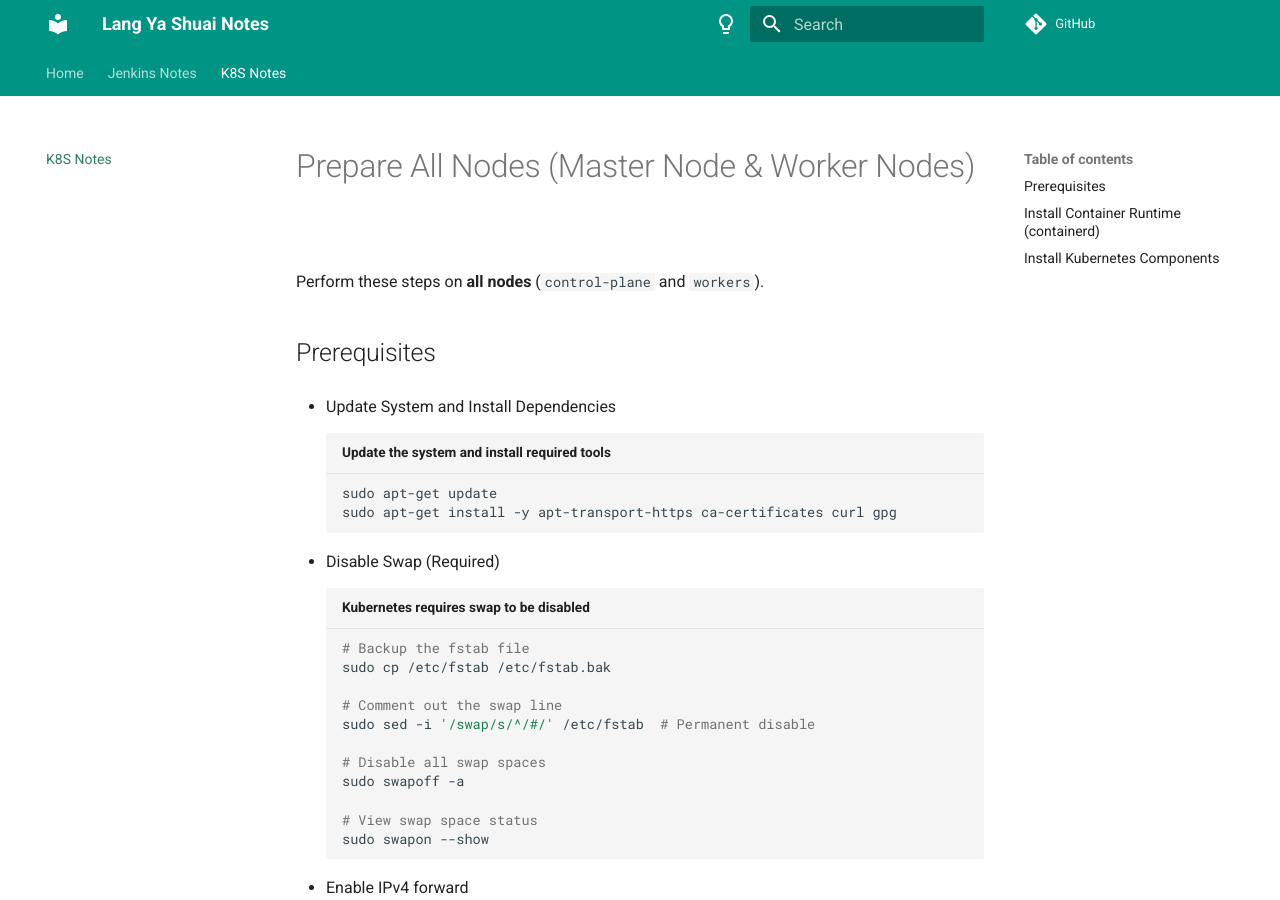
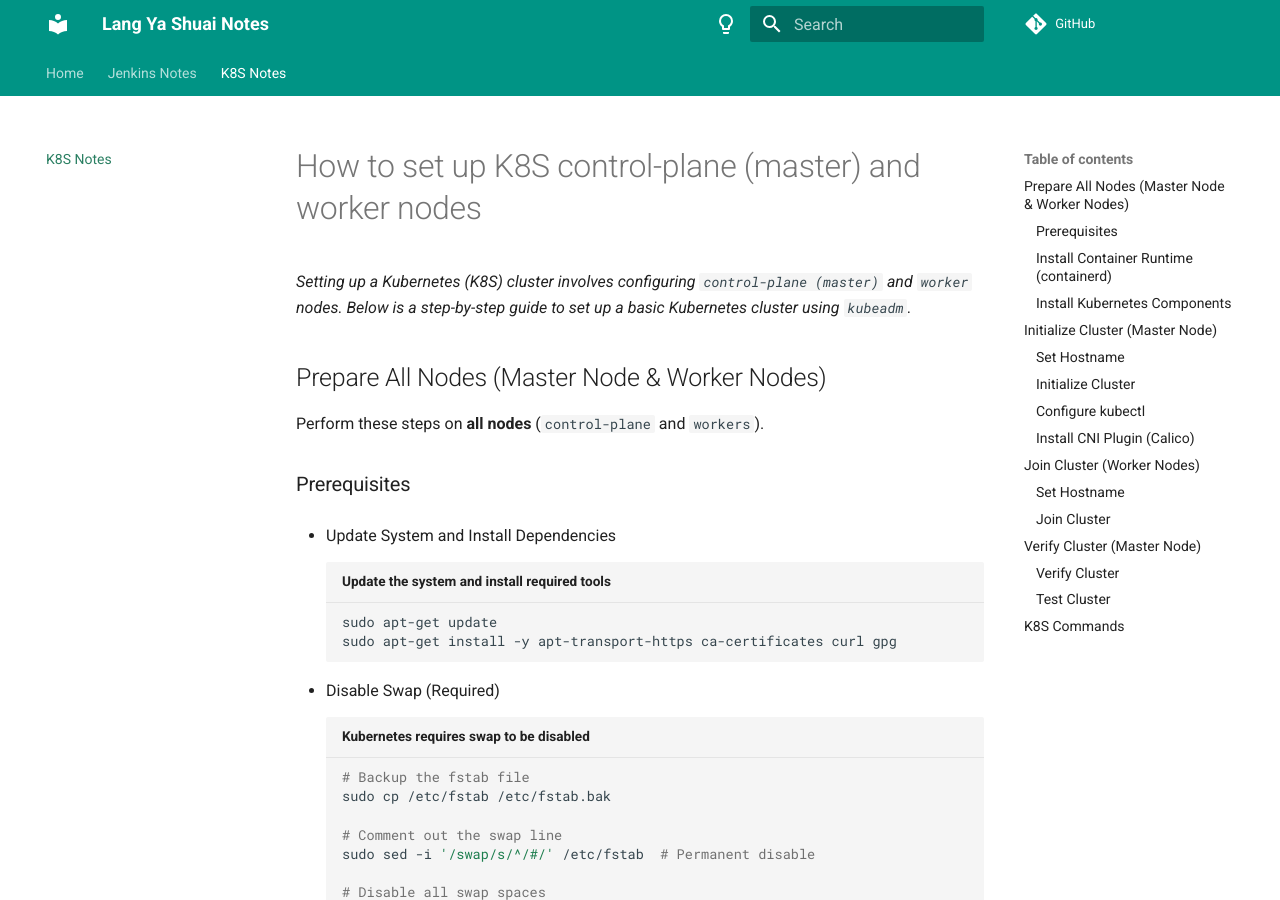
Before and after one commit to zhouushe/notes, an MkDocs documentation site: the page built from docs/k8s.md, in a window 1280 px wide and 900 px high. Built offline with MkDocs 1.6.1 and Material for MkDocs 9.7.7, drawn with Linux system fonts in a browser that asks for light colours; comment, search, counter and statistics services are not loaded.

Commit message:
Update k8s.md

````diff
--- a/docs/k8s.md
+++ b/docs/k8s.md
@@ -1,7 +1,10 @@
-# Prepare All Nodes (Master Node & Worker Nodes)
+# How to set up K8S control-plane (master) and worker nodes
+*Setting up a Kubernetes (K8S) cluster involves configuring `control-plane (master)` and `worker` nodes. Below is a step-by-step guide to set up a basic Kubernetes cluster using `kubeadm`.*
+
+## Prepare All Nodes (Master Node & Worker Nodes)
 Perform these steps on **all nodes** (`control-plane` and `workers`).
 
-## Prerequisites
+### Prerequisites
 - Update System and Install Dependencies
 ```bash title="Update the system and install required tools"
 sudo apt-get update
@@ -29,7 +32,7 @@ sudo sed -i 's/^#*net.ipv4.ip_forward=1/net.ipv4.ip_forward = 1/' /etc/sysctl.co
 sudo sysctl -p
 ```
 
-## Install Container Runtime (containerd)
+### Install Container Runtime (containerd)
 - Install containerd
 ```bash title="Install containerd"
 # Install containerd
@@ -54,7 +57,7 @@ sudo systemctl restart containerd
 sudo systemctl enable containerd
 ```
 
-## Install Kubernetes Components
+### Install Kubernetes Components
 - Add Kubernetes APT repository
 ```bash title="Add Kubernetes APT repository"
 curl -fsSL https://pkgs.k8s.io/core:/stable:/v1.32/deb/Release.key | sudo gpg --dearmor -o /etc/apt/keyrings/kubernetes-apt-keyring.gpg
@@ -68,10 +71,10 @@ sudo apt install -y kubelet kubeadm kubectl
 sudo apt-mark hold kubelet kubeadm kubectl  # Prevent auto-upgrades
 ```
 
-# Initialize Cluster (Master Node)
+## Initialize Cluster (Master Node)
 Perform these steps **only on the control-plane node**.
 
-## Set Hostname
+### Set Hostname
 Set unique hostnames (e.g., `k8s-control-plane`)
 ```bash title="Set Hostname"
 # Set a unique hostname
@@ -84,7 +87,7 @@ hostnamectl status
 hostnamectl set-hostname ""
 ```
 
-## Initialize Cluster
+### Initialize Cluster
 - Initialize the control-plane with `kubeadm`
 ```bash title="Initialize the control-plane with kubeadm"
 # sudo kubeadm init --pod-network-cidr=<cidr> --control-plane-endpoint=<control-plane-ip>
@@ -106,7 +109,7 @@ sudo kubeadm init --pod-network-cidr=10.227.0.0/16 --control-plane-endpoint=10.2
 └── pki/                     # Directory for certificates and keys
 ```
 
-## Configure kubectl
+### Configure kubectl
 - Set up the admin configuration
 ```bash title="Set up the admin configuration"
 mkdir -p $HOME/.kube
@@ -116,7 +119,7 @@ sudo chown $(id -u):$(id -g) $HOME/.kube/config
 export KUBECONFIG=/etc/kubernetes/admin.conf
 ```
 
-## Install CNI Plugin (Calico)
+### Install CNI Plugin (Calico)
 - Apply CNI network
 ```bash title="Apply CNI network"
 # Option#1: Apply Calico network
@@ -134,16 +137,16 @@ kubectl apply -f kube-flannel.yml
 kubectl get pods -n kube-system --watch
 ```
 
-# Join Cluster (Worker Nodes)
+## Join Cluster (Worker Nodes)
 Perform these steps on **each worker node**.
 
-## Set Hostname
+### Set Hostname
 Set unique hostnames (e.g., `k8s-worker1`, `k8s-worker2`)
 ```bash title="Set unique hostname"
 sudo hostnamectl set-hostname k8s-worker1
 ```
 
-## Join Cluster
+### Join Cluster
 Run the `kubeadm join` command from the control-plane node’s `kubeadm init` output.
 ```bash title="Join cluster"
 # sudo kubeadm join <control-plane-ip>:6443 --token <token> --discovery-token-ca-cert-hash sha256:<hash>
@@ -155,17 +158,17 @@ sudo kubeadm join 10.227.xxx.xxx:6443 --token 2ln8mt.1d91gun25pjdjvz8 --discover
     sudo kubeadm reset
     ```
 
-# Verify Cluster (Master Node)
+## Verify Cluster (Master Node)
 Perform these steps **only on the control-plane node**.
 
-## Verify Cluster
+### Verify Cluster
 On the **control-plane node**, check `node` status.
 ```bash title="Verify cluster"
 kubectl get nodes
 ```
 All nodes should appear in the `Ready` state.
 
-## Test Cluster
+### Test Cluster
 -  Deploy nginx application
 ```bash title="Deploy nginx application"
 kubectl create deployment nginx --image=nginx --replicas=2
@@ -187,7 +190,7 @@ curl http://$NODE_IP:$NODE_PORT
 ```
 Access Nginx using any node’s IP and the assigned `NodePort`.
 
-# K8S Commands
+## K8S Commands
 ```bash title="K8S command"
 # Lists all pods across all namespaces in a cluster
 kubectl get pods --all-namespaces
````
